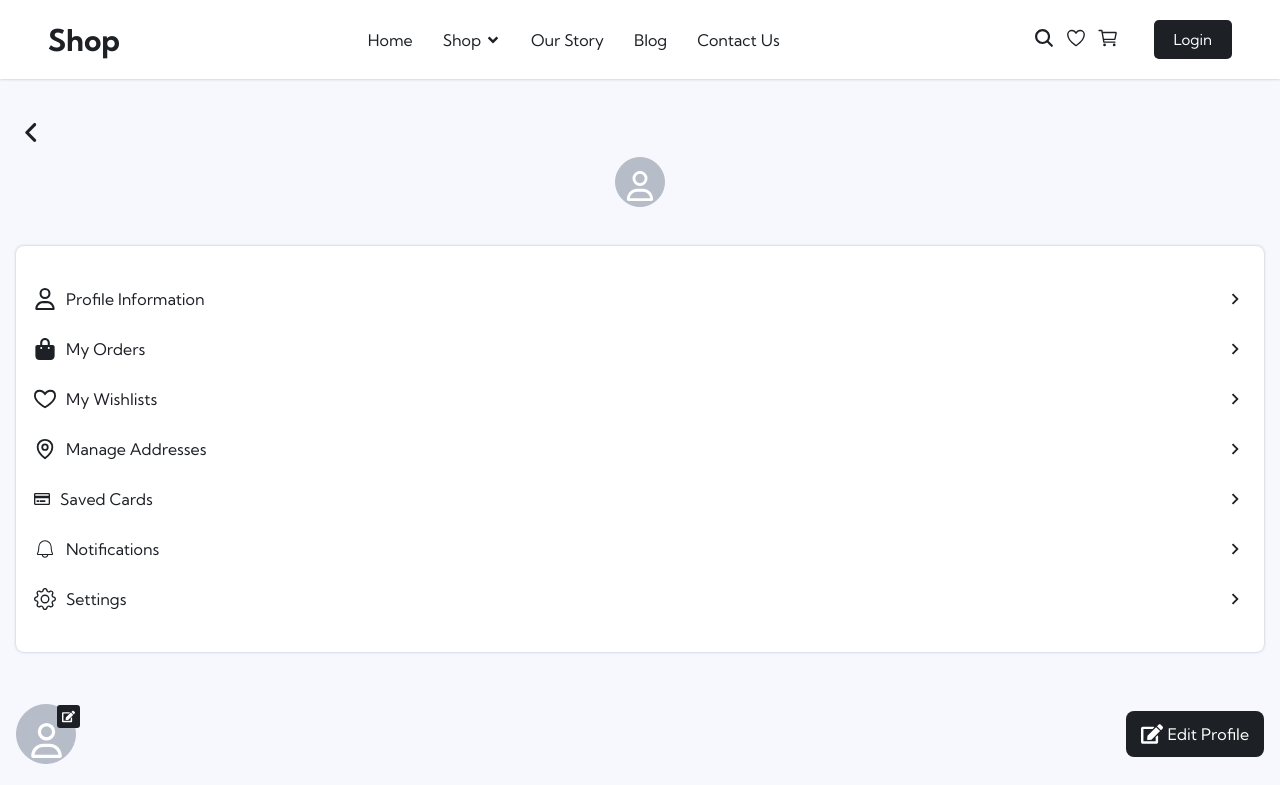
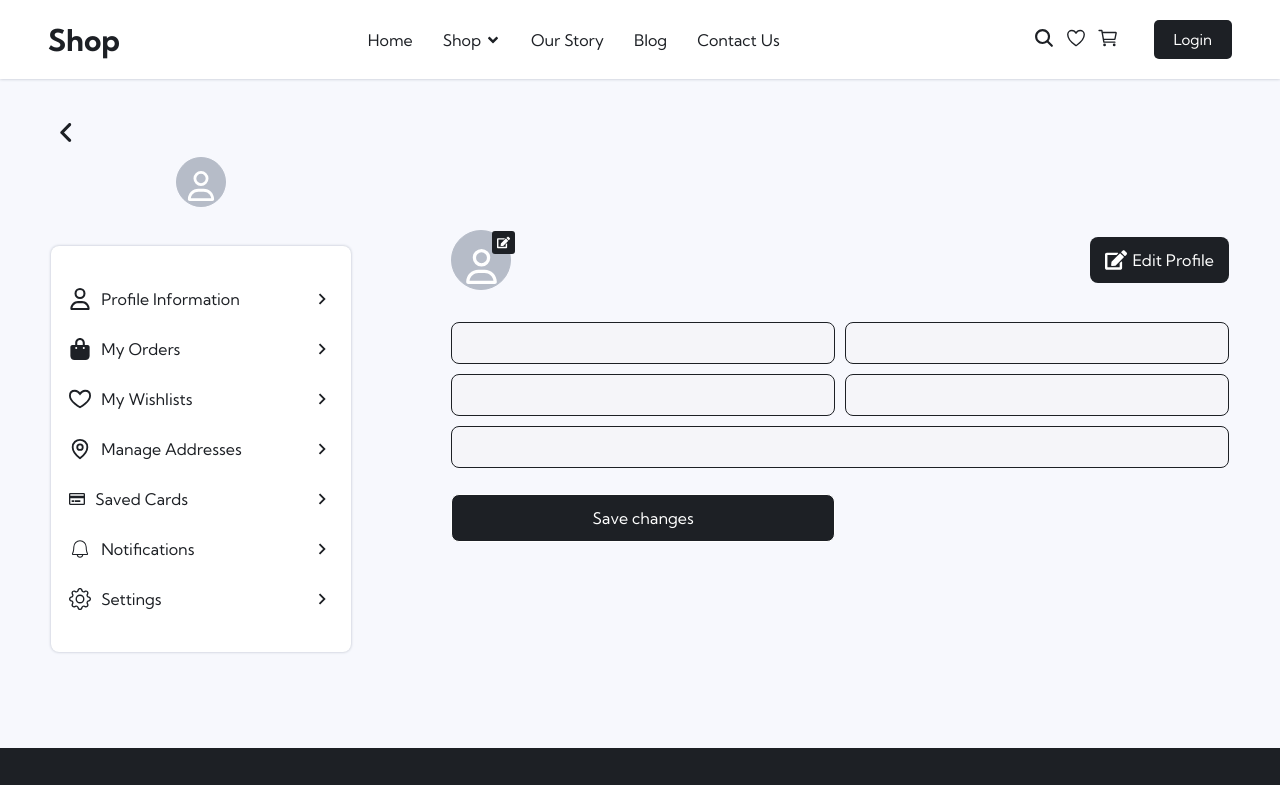
Before and after one commit to ChineduCode/ecommerce, a Next.js app in the folder frontend/: page /profile in a window 1280 px wide. Shown: the top 785 px of the page. Built offline with nearby package versions, Linux system fonts and the light colour scheme; no server answers.

Commit message:
alot happend, chaii

```diff
--- a/frontend/styles/globals.css
+++ b/frontend/styles/globals.css
@@ -1460,6 +1460,7 @@ footer .bottom-footer .copyright-container {
   gap: 20px;
   margin-top: 1.5rem;
   background-color: hsl(223, 64%, 98%);
+  width: 100%;
 }
 .profile-page-layout .profile-container a {
   color: hsl(220, 13%, 13%);
@@ -1480,44 +1481,64 @@ footer .bottom-footer .copyright-container {
   padding: 5px;
   color: hsl(0, 0%, 100%);
 }
-.profile-page-layout .profile-container .profile-info-container {
+.profile-page-layout .profile-container aside .profile-info-container {
   display: flex;
   flex-direction: column;
   align-items: center;
   gap: 15px;
   padding: 0.5rem 0;
 }
-.profile-page-layout .profile-container .profile-info-container .profile-info {
+.profile-page-layout .profile-container aside .profile-info-container .profile-info {
   text-align: center;
 }
-.profile-page-layout .profile-container .profile-info-container .profile-info .name {
+.profile-page-layout .profile-container aside .profile-info-container .profile-info .name {
   font-size: 22px;
   font-weight: 600;
 }
-.profile-page-layout .profile-container .links {
+.profile-page-layout .profile-container aside .links {
   margin-top: 1rem;
   padding: 1rem;
   background-color: hsl(0, 0%, 100%);
   border-radius: 8px;
   box-shadow: 0 0 3px hsl(220, 14%, 75%);
 }
-.profile-page-layout .profile-container .links li {
+.profile-page-layout .profile-container aside .links li {
   margin: 1.5rem 0;
   width: 100%;
 }
-.profile-page-layout .profile-container .links li a {
+.profile-page-layout .profile-container aside .links li a {
   padding: 2px;
   display: flex;
   align-items: center;
   justify-content: space-between;
 }
-.profile-page-layout .profile-container .links li a .icon {
+.profile-page-layout .profile-container aside .links li a .icon {
   display: flex;
   align-items: center;
   gap: 10px;
+}
+@media (min-width: 768px) {
+  .profile-page-layout .profile-container {
+    padding: 6rem 4%;
+    flex-direction: row;
+    align-items: center;
+    gap: 25px;
+  }
+  .profile-page-layout .profile-container:nth-child(2) {
+    flex-basis: 100%;
+  }
+  .profile-page-layout .profile-container aside {
+    min-width: 300px;
+  }
+}
+@media (min-width: 1024px) {
+  .profile-page-layout .profile-container {
+    gap: 100px;
+  }
 }
 .profile-page-layout .profile-container .profile-info-section {
   padding: 2rem 0;
+  width: 100%;
 }
 .profile-page-layout .profile-container .profile-info-section .heading {
   display: flex;
--- a/frontend/styles/globals.scss
+++ b/frontend/styles/globals.scss
@@ -1497,6 +1497,7 @@ footer{
         gap: 20px;
         margin-top: 1.5rem;
         background-color: hsl(223, 64%, 98%);
+        width: 100%;
 
         a{
             color: hsl(220, 13%, 13%);
@@ -1518,7 +1519,7 @@ footer{
                 color: hsl(0, 0, 100%)
             };
         }
-
+        aside{
             .profile-info-container{
                 display: flex;
                 flex-direction: column;
@@ -1534,7 +1535,6 @@ footer{
                     }
                 }
             }
-
             .links{
                 margin-top: 1rem;
                 padding: 1rem;
@@ -1557,9 +1557,29 @@ footer{
                     }
                 }
             }
+        }
+
+        @media (min-width: 768px){
+            padding: 6rem 4%;
+            flex-direction: row;
+            align-items: center;
+            gap: 25px;
+
+            &:nth-child(2) {
+                flex-basis: 100%;
+            }
+
+            aside{
+                min-width: 300px;
+            }
+        }
+        @media (min-width: 1024px){
+            gap:100px
+        }
 
         .profile-info-section{
             padding: 2rem 0;
+            width: 100%;
             .heading{
                 display: flex;
                 align-items: center;
```
Also changed, not shown: 1 other file (tests, documents, lock files or other folders). Lines whose indentation alone changed are shown as unchanged.
